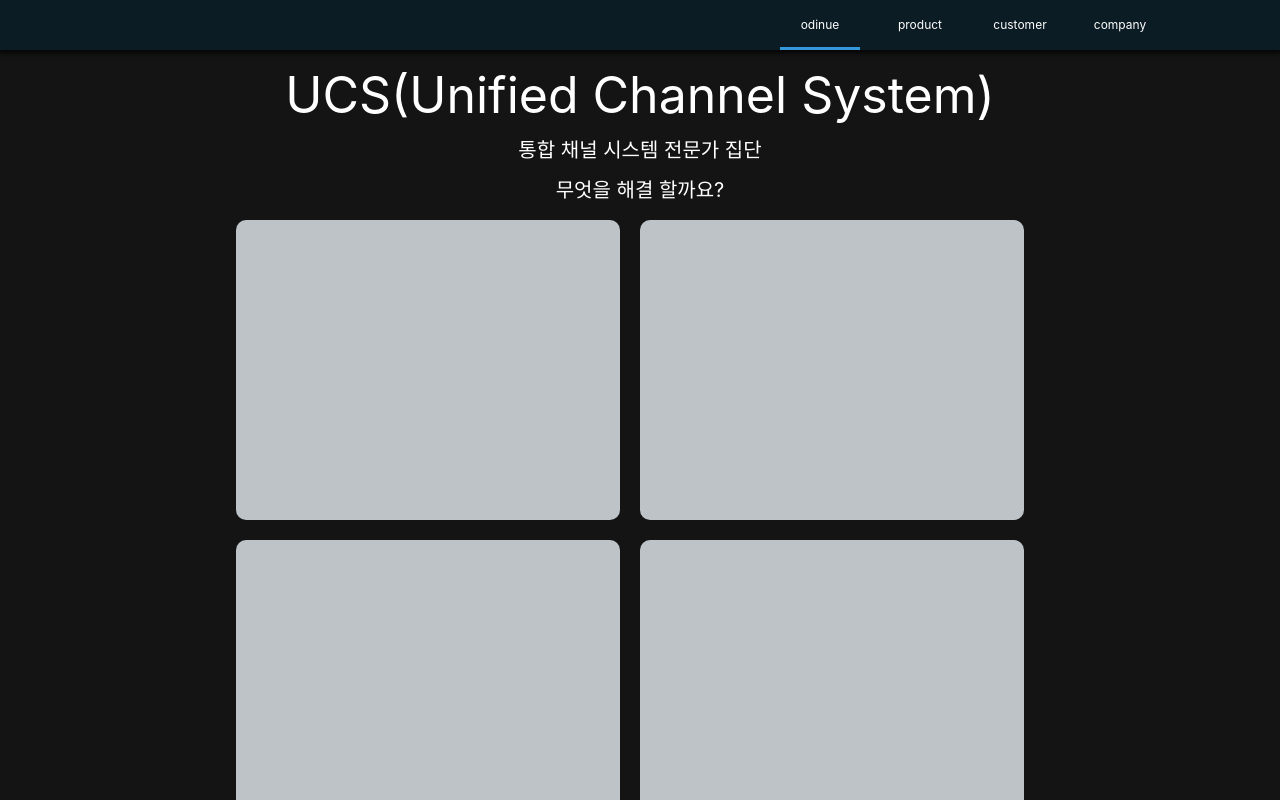
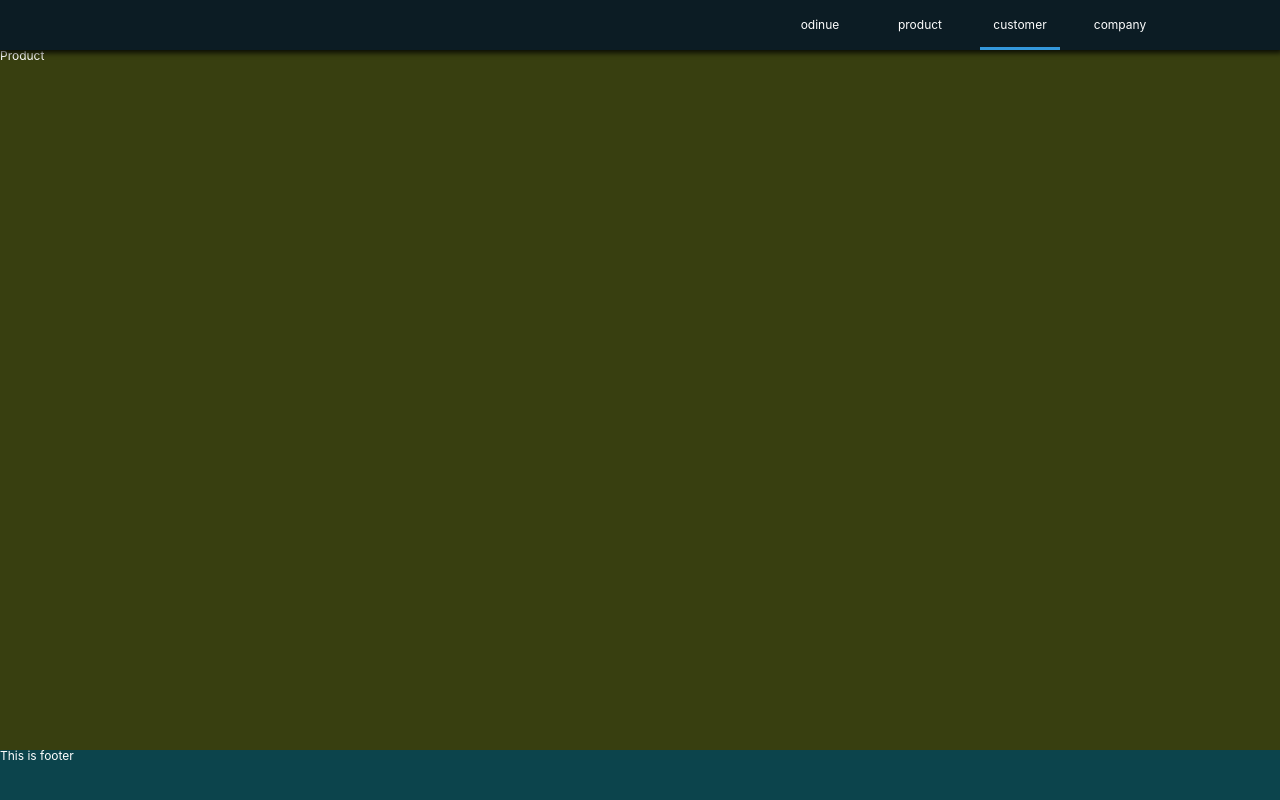
Before and after one commit to zizimoos/ODINUEHOMEPAGE, a React (Create React App) app: page /#/customer in a window 1280 px wide. Before the commit this address led to /#/. Shown: the top 800 px of the page. Built offline with nearby package versions, Linux system fonts and the light colour scheme.

Commit message:
add customer section

```diff
--- a/src/Component/Router.js
+++ b/src/Component/Router.js
@@ -10,6 +10,7 @@ import Home from "../Routes/Home";
 import Company from "../Routes/Company";
 import Product from "../Routes/Product";
 import Footer from "./Footer";
+import Customer from "../Routes/Customer";
 
 export default () => (
   <Router>
@@ -18,6 +19,7 @@ export default () => (
       <Route path="/" exact component={Home}></Route>
       <Route path="/company" exact component={Company}></Route>
       <Route path="/product" exact component={Product}></Route>
+      <Route path="/customer" exact component={Customer}></Route>
       <Redirect from="*" to="/" />
     </Switch>
     <Footer />
--- /dev/null
+++ b/src/Routes/Customer/CustomerContainer.js
@@ -0,0 +1,10 @@
+import React from "react";
+import CustomerPresenter from "./CustomerPresenter";
+
+export default class extends React.Component {
+  state = {};
+  componentDidMount() {}
+  render() {
+    return <CustomerPresenter></CustomerPresenter>;
+  }
+}
--- /dev/null
+++ b/src/Routes/Customer/CustomerPresenter.js
@@ -0,0 +1,23 @@
+import React from "react";
+import styled from "styled-components";
+
+const Container = styled.div`
+  width: 100%;
+  margin-top: 0px;
+`;
+const ProductDiv = styled.div`
+  width: 100vw;
+  height: 700px;
+  margin: 0 auto;
+  background-color: #383f10;
+`;
+
+const CustomerPresenter = () => (
+  <Container>
+    <ProductDiv>
+      <h1>Product</h1>
+    </ProductDiv>
+  </Container>
+);
+
+export default CustomerPresenter;
--- /dev/null
+++ b/src/Routes/Customer/index.js
@@ -0,0 +1,2 @@
+import CustomerContainer from "./CustomerContainer";
+export default CustomerContainer;
--- a/src/Routes/Home/HomePresenter.js
+++ b/src/Routes/Home/HomePresenter.js
@@ -8,12 +8,13 @@ const Container = styled.div`
   width: 100%;
   margin-top: 0px;
 `;
-const MonePic = styled.div`
-  width: 100vw;
-  height: 700px;
-  margin: 0 auto;
-  background-color: #b0a8a6;
-`;
+
+// const MonePic = styled.div`
+//   width: 100vw;
+//   height: 700px;
+//   margin: 0 auto;
+//   background-color: #b0a8a6;
+// `;
 
 const HomePresenter = () => (
   <Container>
```
